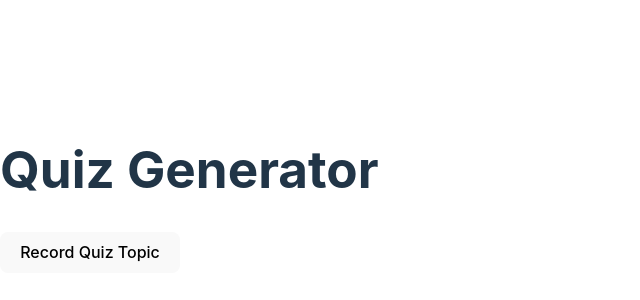
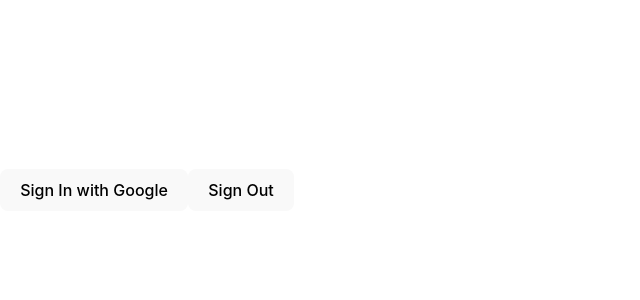
Before and after one commit to roshangeorge97/qwizable, a React (Vite) app in the folder client/: page / in a window 1280 px wide. Shown: the part 210-510 px from the top of the page, without its empty margins (0-640 px from the left). Built offline with nearby package versions, Linux system fonts and the light colour scheme; no server answers.

Commit message:
authentication

```diff
--- a/client/package.json
+++ b/client/package.json
@@ -10,9 +10,11 @@
     "preview": "vite preview"
   },
   "dependencies": {
+    "firebase": "^10.12.5",
     "lodash": "^4.17.21",
     "react": "^18.3.1",
-    "react-dom": "^18.3.1"
+    "react-dom": "^18.3.1",
+    "react-firebase-hooks": "^5.1.1"
   },
   "devDependencies": {
     "@types/react": "^18.3.3",
--- a/client/src/App.jsx
+++ b/client/src/App.jsx
@@ -1,10 +1,30 @@
 import React from 'react';
+import { useAuthState } from 'react-firebase-hooks/auth';
+import { auth } from './firebase';
+import Auth from './Auth';
 import QuizGenerator from './QuizGenerator';
 
 function App() {
+  const [user, loading, error] = useAuthState(auth);
+
+  if (loading) {
+    return <div>Loading...</div>;
+  }
+
+  if (error) {
+    return <div>Error: {error.message}</div>;
+  }
+
   return (
     <div className="App">
-      <QuizGenerator />
+      {user ? (
+        <>
+          <p>Welcome, {user.email}!</p>
+          <QuizGenerator />
+        </>
+      ) : (
+        <Auth />
+      )}
     </div>
   );
 }
--- /dev/null
+++ b/client/src/Auth.jsx
@@ -0,0 +1,32 @@
+// src/components/Auth.js
+import React from 'react';
+import { auth } from './firebase';
+import { signInWithPopup, GoogleAuthProvider, signOut } from 'firebase/auth';
+
+const Auth = () => {
+  const handleGoogleSignIn = async () => {
+    const provider = new GoogleAuthProvider();
+    try {
+      await signInWithPopup(auth, provider);
+    } catch (error) {
+      console.error('Error signing in with Google:', error);
+    }
+  };
+
+  const handleSignOut = async () => {
+    try {
+      await signOut(auth);
+    } catch (error) {
+      console.error('Error signing out:', error);
+    }
+  };
+
+  return (
+    <div>
+      <button onClick={handleGoogleSignIn}>Sign In with Google</button>
+      <button onClick={handleSignOut}>Sign Out</button>
+    </div>
+  );
+};
+
+export default Auth;
--- a/client/src/QuizGenerator.jsx
+++ b/client/src/QuizGenerator.jsx
@@ -2,6 +2,9 @@ import React, { useState, useRef, useEffect, useCallback } from 'react';
 import OpenAI from "openai";
 import Quiz from './Quiz';
 import QuizResult from './QuizResult';
+import { signOut } from 'firebase/auth';
+import { auth } from './firebase';
+
 
 const QuizGenerator = () => {
   const [prompt, setPrompt] = useState('');
@@ -19,6 +22,14 @@ const QuizGenerator = () => {
   const [showResults, setShowResults] = useState(false);
   const [quizSubmitted, setQuizSubmitted] = useState(false);
   const [isListeningForPrompt, setIsListeningForPrompt] = useState(false);
+
+  const handleSignOut = async () => {
+    try {
+      await signOut(auth);
+    } catch (error) {
+      console.error('Error signing out:', error);
+    }
+  };
 
   const startListeningForPrompt = async () => {
     setIsListeningForPrompt(true);
@@ -250,6 +261,7 @@ const stopRecording = (isPrompt = false) => {
   return (
     <div>
       <h1>Quiz Generator</h1>
+      <button onClick={handleSignOut}>Sign Out</button>
       {!quizStarted && !showResults && (
         <>
           <button
--- /dev/null
+++ b/client/src/firebase.jsx
@@ -0,0 +1,23 @@
+// Import the functions you need from the SDKs you need
+import { initializeApp } from "firebase/app";
+import { getAnalytics } from "firebase/analytics";
+import { getAuth } from "firebase/auth";
+// TODO: Add SDKs for Firebase products that you want to use
+// https://firebase.google.com/docs/web/setup#available-libraries
+
+// Your web app's Firebase configuration
+// For Firebase JS SDK v7.20.0 and later, measurementId is optional
+const firebaseConfig = {
+  apiKey: "AIzaSyCcw1l425lbNLT2bLQ-MHzBW_hYdlZLfqY",
+  authDomain: "qwizable-a9399.firebaseapp.com",
+  projectId: "qwizable-a9399",
+  storageBucket: "qwizable-a9399.appspot.com",
+  messagingSenderId: "630923548842",
+  appId: "1:630923548842:web:dd6fc6339e7f5bac5e98d3",
+  measurementId: "G-G47N4DV7CS"
+};
+
+// Initialize Firebase
+const app = initializeApp(firebaseConfig);
+export const auth = getAuth(app);
+const analytics = getAnalytics(app);
```
Also changed, not shown: 1 other file (tests, documents, lock files or other folders).
